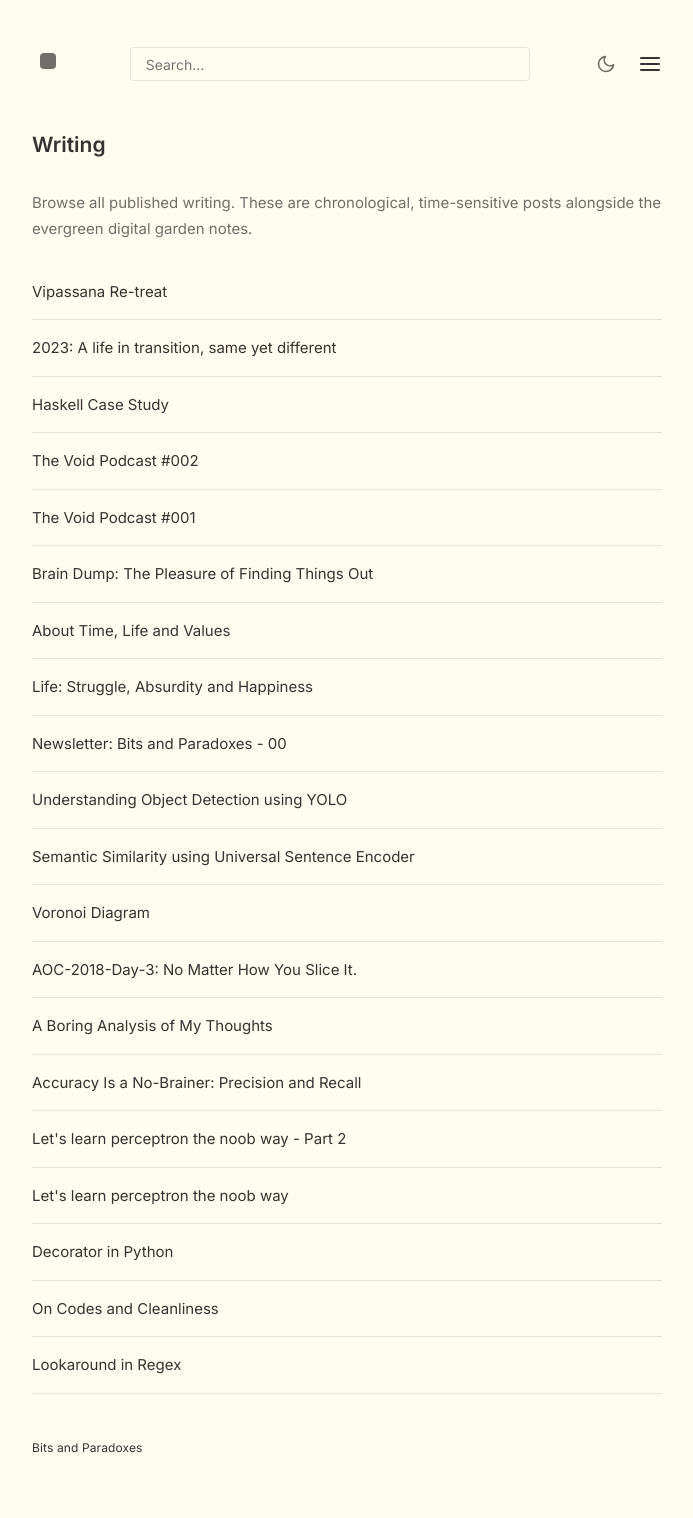
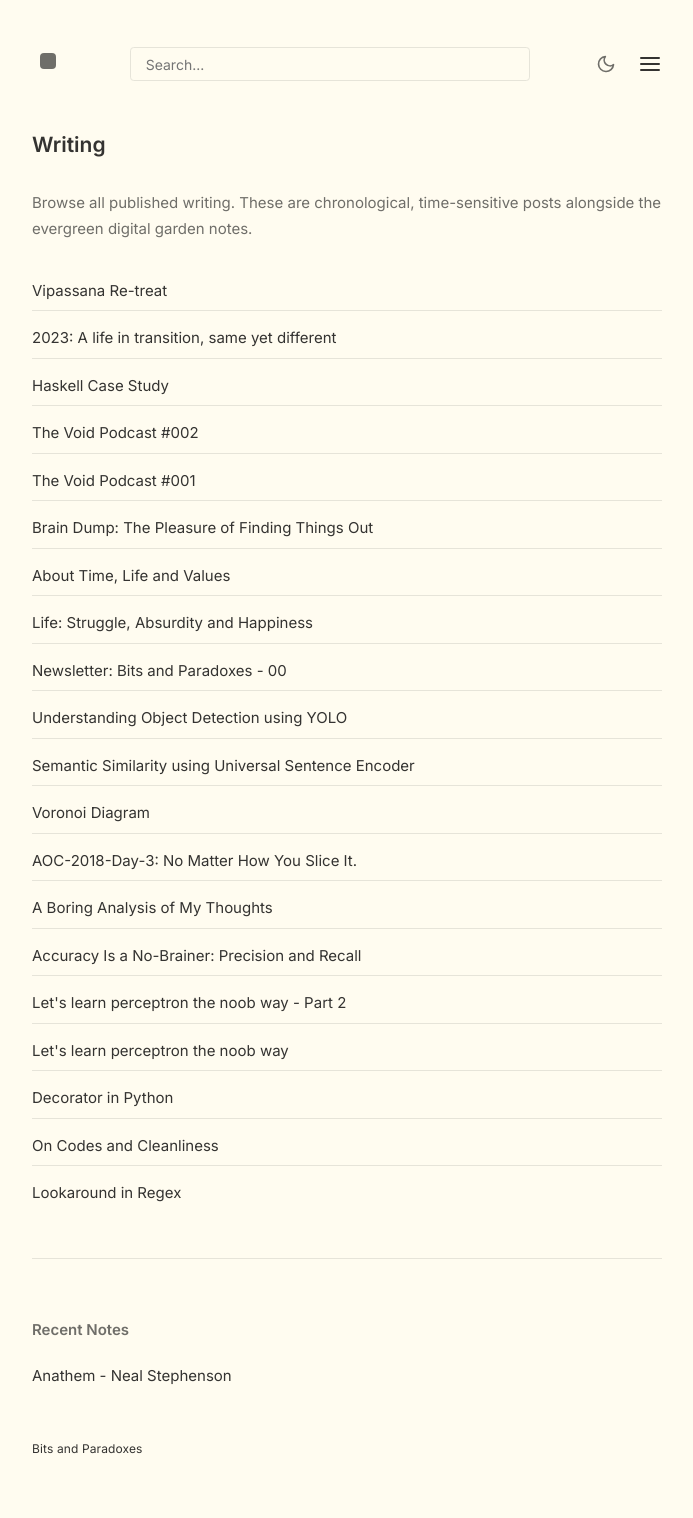
Before and after one commit to NISH1001/NISH1001.github.io, a Jekyll site: the page built from pages/blog.md, in a window 1280 px wide. Shown: the whole page, without its empty margins (293-986 px from the left). Built offline with Jekyll 4.4.1, drawn with Linux system fonts in a browser that asks for light colours.

Commit message:
Refactor Feed.html into composable component with type parameter
- Add type parameter: homepage, notes, posts, recent-notes, recent-posts
- Homepage shows two-column grid of recent notes + recent writing
- /notes page shows all notes + recent writing at bottom
- /writing page shows all posts + recent notes at bottom
- Remove redundant Search.html from /notes page (omni search handles it)
- DRY principle: single component, multiple behaviors

🤖 Generated with [Claude Code](https://claude.com/claude-code)

Co-Authored-By: Claude Opus 4.5 <noreply@anthropic.com>

```diff
--- a/_includes/Feed.html
+++ b/_includes/Feed.html
@@ -1,13 +1,132 @@
-<!-- feed with filter-->
-<div class="related-wrapper">
-{% assign note_items = site.notes | sort: "date" | reverse %}
-{% for note_items in note_items %}
-    {%- if note_items.feed == "show" -%}
-            <div class="notelist-feed">
-                <a href="{{ site.baseurl }}{{note_items.url}}">
-                    <p>{{ note_items.title }}</p>
-                </a>
-            </div>
-    {%- endif -%}
-{%- endfor -%}
+<!-- Unified Feed Component -->
+<!-- Usage: include Feed.html type="homepage|notes|posts|recent-notes|recent-posts" -->
+
+{% if include.type == "homepage" %}
+<!-- Two-column layout: Recent Notes + Recent Writing -->
+<div class="recent-feed">
+    {% assign recent_notes = site.notes | sort: "date" | reverse %}
+    {% if recent_notes.size > 0 %}
+    <div class="feed-section">
+        <h3>Recent Notes</h3>
+        <ul class="feed-list">
+        {% for note in recent_notes limit:5 %}
+            <li><a href="{{ site.baseurl }}{{ note.url }}">{{ note.title }}</a></li>
+        {% endfor %}
+        </ul>
+    </div>
+    {% endif %}
+
+    {% assign recent_posts = site.posts | sort: "date" | reverse %}
+    {% if recent_posts.size > 0 %}
+    <div class="feed-section">
+        <h3>Recent Writing</h3>
+        <ul class="feed-list">
+        {% for post in recent_posts limit:5 %}
+            <li><a href="{{ site.baseurl }}{{ post.url }}">{{ post.title }}</a></li>
+        {% endfor %}
+        </ul>
+    </div>
+    {% endif %}
 </div>
+
+{% elsif include.type == "notes" %}
+<!-- All notes -->
+<div class="feed-single">
+    {% assign all_notes = site.notes | sort: "date" | reverse %}
+    <ul class="feed-list">
+    {% for note in all_notes %}
+        <li><a href="{{ site.baseurl }}{{ note.url }}">{{ note.title }}</a></li>
+    {% endfor %}
+    </ul>
+</div>
+
+{% elsif include.type == "posts" %}
+<!-- All posts -->
+<div class="feed-single">
+    {% assign all_posts = site.posts | sort: "date" | reverse %}
+    <ul class="feed-list">
+    {% for post in all_posts %}
+        <li><a href="{{ site.baseurl }}{{ post.url }}">{{ post.title }}</a></li>
+    {% endfor %}
+    </ul>
+</div>
+
+{% elsif include.type == "recent-notes" %}
+<!-- Recent notes with heading -->
+{% assign recent_notes = site.notes | sort: "date" | reverse %}
+{% if recent_notes.size > 0 %}
+<div class="feed-single feed-related">
+    <h3>Recent Notes</h3>
+    <ul class="feed-list">
+    {% for note in recent_notes limit:5 %}
+        <li><a href="{{ site.baseurl }}{{ note.url }}">{{ note.title }}</a></li>
+    {% endfor %}
+    </ul>
+</div>
+{% endif %}
+
+{% elsif include.type == "recent-posts" %}
+<!-- Recent posts with heading -->
+{% assign recent_posts = site.posts | sort: "date" | reverse %}
+{% if recent_posts.size > 0 %}
+<div class="feed-single feed-related">
+    <h3>Recent Writing</h3>
+    <ul class="feed-list">
+    {% for post in recent_posts limit:5 %}
+        <li><a href="{{ site.baseurl }}{{ post.url }}">{{ post.title }}</a></li>
+    {% endfor %}
+    </ul>
+</div>
+{% endif %}
+
+{% endif %}
+
+<style>
+.recent-feed {
+    display: grid;
+    grid-template-columns: repeat(auto-fit, minmax(280px, 1fr));
+    gap: var(--space-lg);
+    margin: var(--space-xl) 0;
+}
+
+.feed-single {
+    margin: var(--space-lg) 0;
+}
+
+.feed-related {
+    margin-top: var(--space-xl);
+    padding-top: var(--space-lg);
+    border-top: 1px solid var(--border);
+}
+
+.feed-section h3,
+.feed-related h3 {
+    margin-bottom: var(--space-sm);
+    font-size: 1rem;
+    color: var(--text);
+}
+
+.feed-list {
+    list-style: none;
+    padding: 0;
+    margin: 0;
+}
+
+.feed-list li {
+    padding: var(--space-xs) 0;
+    border-bottom: 1px solid var(--border);
+}
+
+.feed-list li:last-child {
+    border-bottom: none;
+}
+
+.feed-list a {
+    color: var(--title);
+    text-decoration: none;
+}
+
+.feed-list a:hover {
+    color: var(--brand);
+}
+</style>
--- a/_layouts/post.html
+++ b/_layouts/post.html
@@ -65,7 +65,7 @@
                     <!--- Show content from notes.md + feed when homepage is disabled -->
                     <h1>{{page.title}}</h1>
                     {%- include Content.html -%}
-                    {%- include Feed.html -%}
+                    {%- include Feed.html type="homepage" -%}
                 {%- endif -%}
             {%- endif -%}
 
@@ -73,8 +73,8 @@
             {%- if page.permalink == "/notes" -%}
                 <h1>{{page.title}}</h1>
                 {%- include Content.html -%}
-                {%- include Search.html -%}
-                {%- include Feed.html -%}
+                {%- include Feed.html type="notes" -%}
+                {%- include Feed.html type="recent-posts" -%}
             {%- endif -%}
 
             <!--- Notes Layout-->
@@ -116,18 +116,8 @@
 
             <!--- Blog Feed Layout-->
             {%- if page.permalink == "/writing" -%}
-                <div class="related-wrapper">
-                {% assign post_items = site.posts | sort: "date" | reverse %}
-                {% for post_items in post_items %}
-                    {%- if post_items.feed == "show" -%}
-                            <div class="notelist-feed">
-                                <a href="{{ site.baseurl }}{{post_items.url}}">
-                                    <p>{{ post_items.title }}</p>
-                                </a>
-                            </div>
-                    {%- endif -%}
-                {%- endfor -%}
-                </div>
+                {%- include Feed.html type="posts" -%}
+                {%- include Feed.html type="recent-notes" -%}
             {%- endif -%}
 
             {%- include footer.html -%}
```
